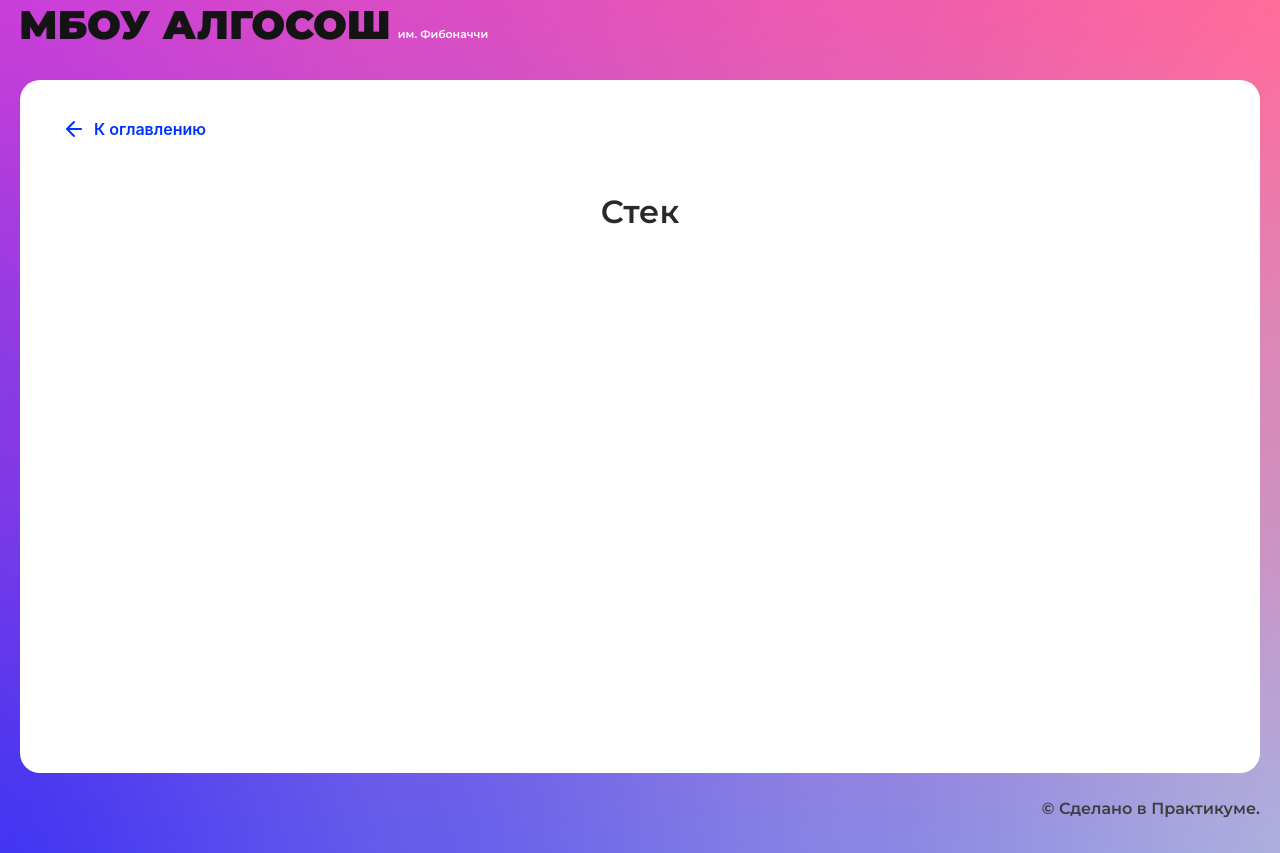
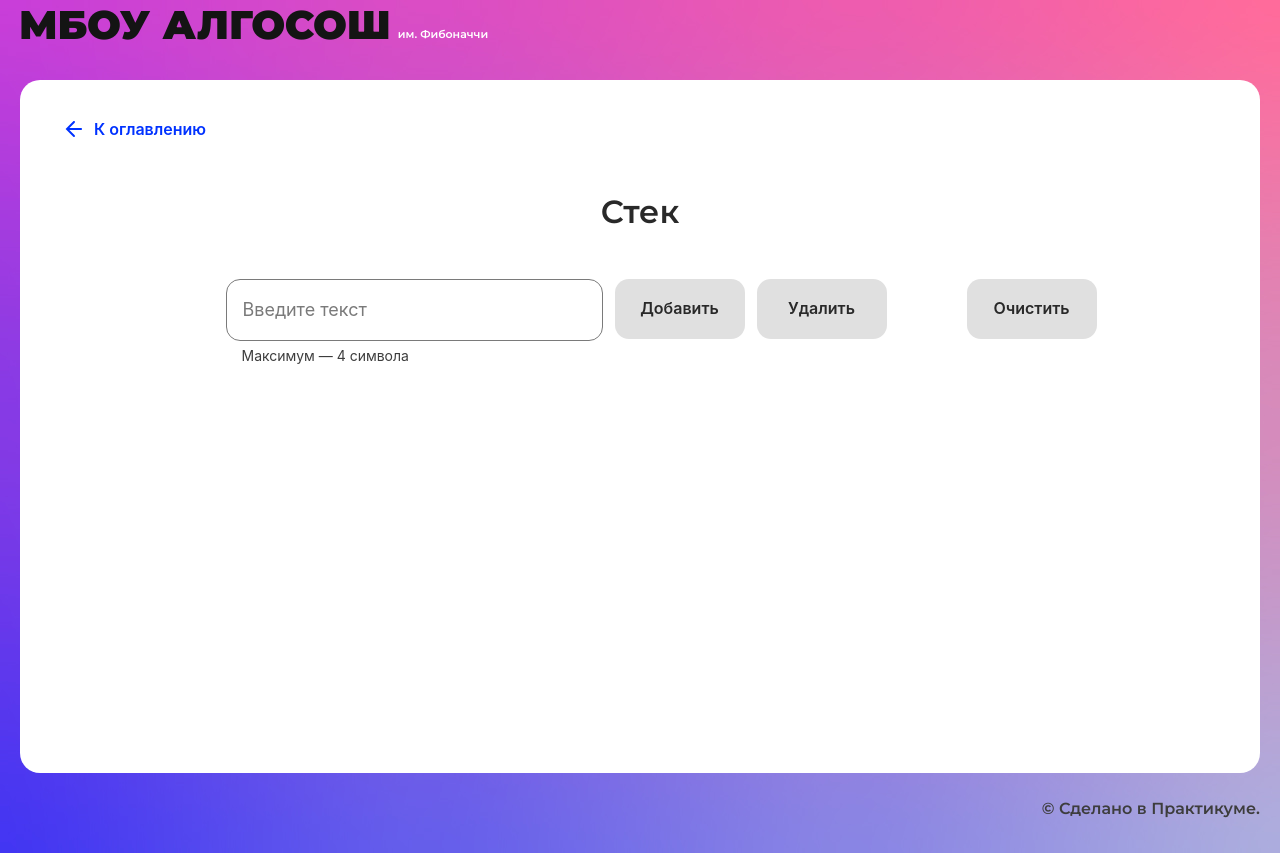
Before and after one commit to RoChernikov/algososh, a React (Create React App) app: page /stack in a window 1280 px wide. Built offline with nearby package versions, Linux system fonts and the light colour scheme.

Commit message:
feat: stack page has been added

```diff
--- a/src/components/input-wrapper/input-wrapper.module.css
+++ b/src/components/input-wrapper/input-wrapper.module.css
@@ -2,7 +2,5 @@
   display: flex;
   justify-content: space-between;
   gap: 12px;
-  width: 50%;
-  min-width: 522px;
   margin: 0 auto;
 }
--- a/src/components/input-wrapper/input-wrapper.tsx
+++ b/src/components/input-wrapper/input-wrapper.tsx
@@ -1,8 +1,15 @@
 import React, {FC, ReactNode} from 'react';
 import styles from './input-wrapper.module.css';
 
-const InputWrapper: FC<{children: ReactNode}> = ({children}) => {
-  return <div className={styles.wrapper}>{children}</div>;
+const InputWrapper: FC<{children: ReactNode; maxWidth?: number}> = ({
+  children,
+  maxWidth = 567
+}) => {
+  return (
+    <div className={styles.wrapper} style={{maxWidth: maxWidth}}>
+      {children}
+    </div>
+  );
 };
 
 export default InputWrapper;
--- /dev/null
+++ b/src/pages/stack/stack.module.css
@@ -0,0 +1,16 @@
+.circleList {
+  display: flex;
+  justify-content: center;
+  gap: 16px;
+  list-style-type: none;
+  margin-top: 52px;
+  padding: 0;
+}
+
+.input {
+  min-width: 377px;
+}
+
+.deleteBtn {
+  margin-right: 68px;
+}
--- a/src/pages/stack/stack.tsx
+++ b/src/pages/stack/stack.tsx
@@ -1,8 +1,136 @@
-import React from 'react';
+import React, {useState, FormEvent, useMemo} from 'react';
 import {SolutionLayout} from '../../components/ui/solution-layout/solution-layout';
+import InputWrapper from '../../components/input-wrapper/input-wrapper';
+import {Input} from '../../components/ui/input/input';
+import {Button} from '../../components/ui/button/button';
+import {Circle} from '../../components/ui/circle/circle';
+import {StackAlgorithm} from './utils';
+import {ICircleElement} from '../../types/types';
+import {ElementStates} from '../../types/element-states';
+import {setDelay} from '../../utils/utils';
+import {SHORT_DELAY_IN_MS} from '../../constants/delays';
+import styles from './stack.module.css';
 
 const StackPage: React.FC = () => {
-  return <SolutionLayout title="Стек"></SolutionLayout>;
+  const [inputValue, setInputValue] = useState<string>('');
+  const [elements, setElements] = useState<ICircleElement[]>([]);
+  const [isPushing, setIsPushing] = useState(false);
+  const [isPopping, setIsPopping] = useState(false);
+
+  const stack = useMemo(() => new StackAlgorithm<string>(), []); // экземпляр стэка
+
+  const setElementsWithDelay = async (arr: ICircleElement[]) => {
+    setElements([...arr]);
+    await setDelay(SHORT_DELAY_IN_MS);
+  };
+
+  // ***********************ДОБАВЛЕНИЕ***********************
+  const pushElement = async () => {
+    setIsPushing(true);
+    setInputValue('');
+    // Добавляем элеммент в массив, измененный массив сохраняем в стейт
+    stack.push(inputValue);
+    // Сбрасываем состояние всех элементов в стейте
+    elements.forEach(el => {
+      el.state = ElementStates.Default;
+      el.head = '';
+    });
+    // Достаем последний элемент из стека и добавляем его в стейт
+    const element = stack.peak();
+    elements.push({
+      char: element ? element : '',
+      state: ElementStates.Default
+    });
+    await setElementsWithDelay(elements);
+    // Меняем стейт головы и тобавляем метку 'top'
+    const headIdx = elements.length - 1;
+    elements[headIdx].head = 'top';
+    elements[headIdx].state = ElementStates.Changing;
+    await setElementsWithDelay(elements);
+    setIsPushing(false);
+  };
+
+  // ***********************УДАЛЕНИЕ***********************
+  const popElement = async () => {
+    setIsPopping(true);
+    // Удаляем элемент из стека
+    stack.pop();
+    if (stack.getSize()) {
+      elements.pop();
+      setElements([...elements]);
+      await setDelay(SHORT_DELAY_IN_MS);
+      const headIdx = elements.length - 1;
+      elements[headIdx].state = ElementStates.Changing;
+      elements[headIdx].head = 'top';
+      setElements([...elements]);
+    } else {
+      // если стек пустой, то рендерим пустой массив
+      setElements([]);
+    }
+    setIsPopping(false);
+  };
+
+  // ***********************ОЧИСТКА***********************
+  const clear = async () => {
+    stack.clear();
+    setElements([]);
+  };
+
+  return (
+    <SolutionLayout title="Стек">
+      <form
+        onSubmit={evt => {
+          evt.preventDefault();
+          pushElement();
+        }}>
+        <InputWrapper maxWidth={829}>
+          <Input
+            extraClass={styles.input}
+            disabled={isPushing || isPopping}
+            placeholder="Введите текст"
+            min={1}
+            maxLength={4}
+            value={inputValue || ''}
+            onChange={(evt: FormEvent<HTMLInputElement>) =>
+              setInputValue(evt.currentTarget.value)
+            }
+            isLimitText={true}
+          />
+          <Button
+            disabled={!inputValue || isPopping || elements.length > 12}
+            isLoader={isPushing}
+            text="Добавить"
+            type="submit"
+          />
+          <Button
+            extraClass={styles.deleteBtn}
+            isLoader={isPopping}
+            disabled={!elements.length || isPushing}
+            onClick={() => popElement()}
+            text="Удалить"
+          />
+          <Button
+            disabled={!elements.length || isPushing || isPopping}
+            text="Очистить"
+            onClick={() => clear()}
+          />
+        </InputWrapper>
+      </form>
+      <ul className={styles.circleList}>
+        {elements.map((char, idx) => {
+          return (
+            <Circle
+              state={char.state}
+              letter={char.char}
+              index={idx}
+              key={idx}
+              head={char.head}
+            />
+          );
+        })}
+      </ul>
+    </SolutionLayout>
+  );
 };
 
 export default StackPage;
--- /dev/null
+++ b/src/pages/stack/utils.ts
@@ -0,0 +1,30 @@
+export interface IStackAlgorithm<T> {
+  push: (item: T) => void;
+  pop: () => void;
+  peak: () => T | null;
+  getSize: () => number;
+  clear: () => void;
+}
+
+export class StackAlgorithm<T> implements IStackAlgorithm<T> {
+  container: T[] = [];
+
+  push = (item: T): void => {
+    this.container.push(item);
+  };
+
+  pop = (): void => {
+    this.container.pop();
+  };
+
+  peak = (): T | null => {
+    if (this.container.length !== 0) {
+      return this.container[this.container.length - 1];
+    }
+    return null;
+  };
+
+  getSize = () => this.container.length;
+
+  clear = () => (this.container.length = 0);
+}
--- a/src/pages/string/string.tsx
+++ b/src/pages/string/string.tsx
@@ -7,27 +7,28 @@ import InputWrapper from '../../components/input-wrapper/input-wrapper';
 import {setDelay} from '../../utils/utils';
 import {DELAY_IN_MS} from '../../constants/delays';
 import {ElementStates} from '../../types/element-states';
-import {IStringChars} from '../../types/types';
-import {reverseString} from './utils';
+import {ICircleElement} from '../../types/types';
+import {reverseStringAlgorithm} from './utils';
 import styles from './string.module.css';
 
 const StringPage: React.FC = () => {
   const [inputValue, setInputValue] = useState('');
-  const [letters, setLetters] = useState<IStringChars[]>([]);
+  const [letters, setLetters] = useState<ICircleElement[]>([]);
   const [inProgress, setInProgress] = useState(false);
 
   const swapString = async () => {
     setInputValue('');
     setInProgress(true);
     // Рендер изначальной строки
-    const arrayOfChars: IStringChars[] = [];
+    const arrayOfChars: ICircleElement[] = [];
     inputValue.split('').forEach(el => {
       arrayOfChars.push({char: el, state: ElementStates.Default});
     });
     setLetters([...arrayOfChars]);
     await setDelay();
     // Узнаем количество шагов
-    const numberOfSteps: number = reverseString(inputValue).numberOfSteps;
+    const numberOfSteps: number =
+      reverseStringAlgorithm(inputValue).numberOfSteps;
     // Совершаем ранее полученное количество шагов
     let step = 0;
     while (step !== numberOfSteps) {
@@ -38,7 +39,7 @@ const StringPage: React.FC = () => {
       setLetters([...arrayOfChars]);
       await setDelay(DELAY_IN_MS);
       // получаем нужный отрезок массива, прерывая цикл с помощью второго аргумента step
-      reverseString(inputValue, step + 1).res.forEach((el, idx) => {
+      reverseStringAlgorithm(inputValue, step + 1).res.forEach((el, idx) => {
         arrayOfChars[idx].char = el;
       });
       // находим текущие кружки (левый и правый), меняем их состояние на modified и обновляем рендер
--- a/src/pages/string/utils.ts
+++ b/src/pages/string/utils.ts
@@ -2,7 +2,10 @@ import {swap} from '../../utils/algorithms-utils';
 
 type TReverseRes = {res: string[]; numberOfSteps: number};
 
-export const reverseString = (string: string, step?: number): TReverseRes => {
+export const reverseStringAlgorithm = (
+  string: string,
+  step?: number
+): TReverseRes => {
   const arrayOfChars = string.split('');
   let stepCounter = 0;
   let startIndex = 0;
--- a/src/types/types.ts
+++ b/src/types/types.ts
@@ -1,6 +1,8 @@
 import {ElementStates} from './element-states';
 
-export interface IStringChars {
+export interface ICircleElement {
+  tail?: string;
+  head?: string;
   char?: string;
   state: ElementStates;
 }
--- a/src/utils/algorithms-utils.ts
+++ b/src/utils/algorithms-utils.ts
@@ -1,7 +1,7 @@
-import {IStringChars} from '../types/types';
+import {ICircleElement} from '../types/types';
 
 export const swap = (
-  arr: IStringChars[] | string[],
+  arr: ICircleElement[] | string[],
   firstIndex: number,
   secondIndex: number
 ): void => {
```
